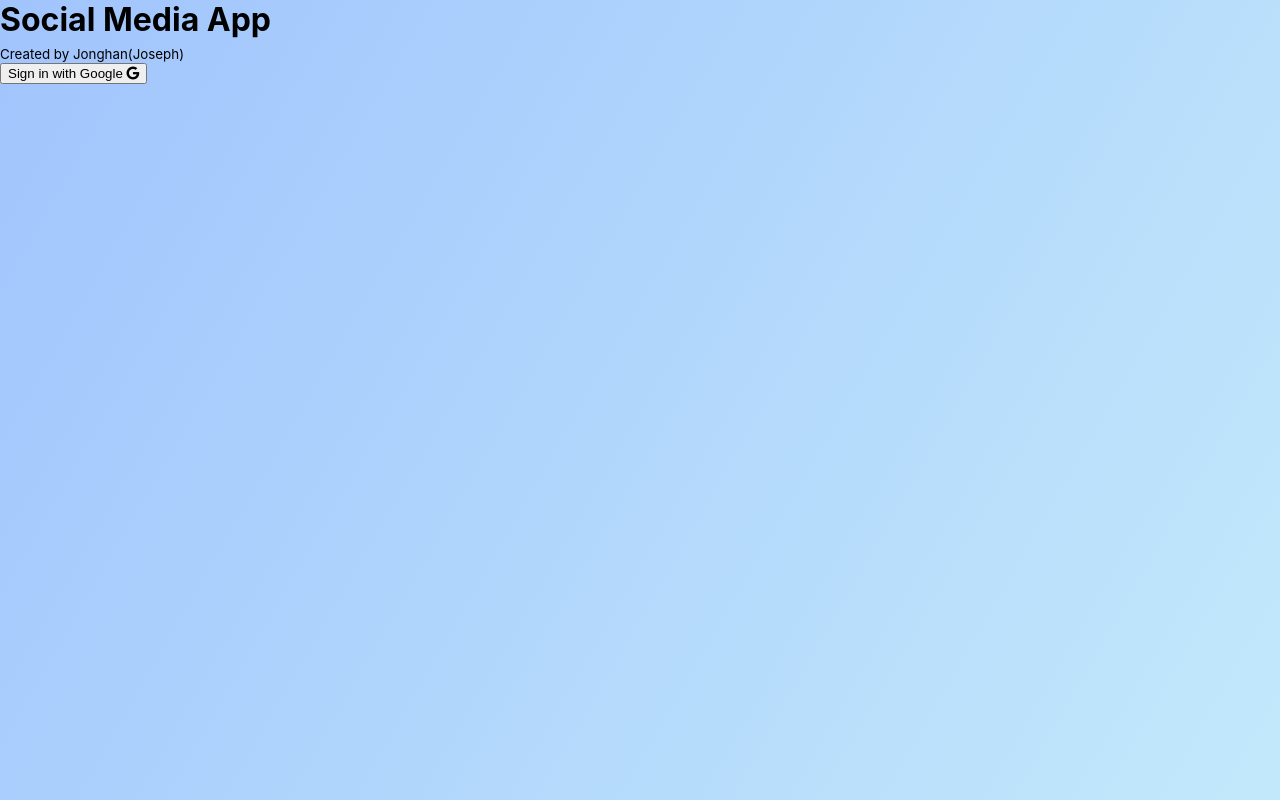
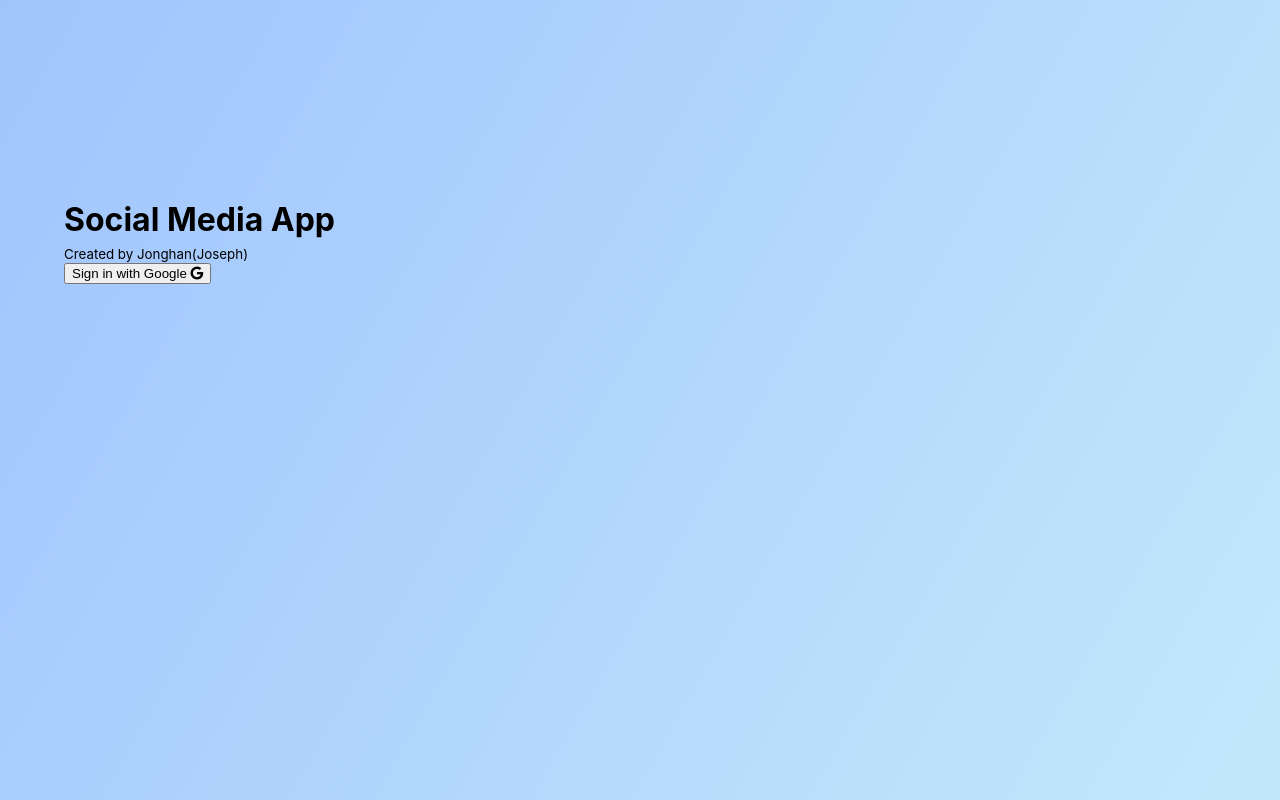
Before and after one commit to Jonghan-park/pern-social-media, a React (Create React App) app in the folder client/: page / in a window 1280 px wide. Built offline with nearby package versions, Linux system fonts and the light colour scheme.

Commit message:
Update client

```diff
--- a/client/src/components/styled/Signup.styled.js
+++ b/client/src/components/styled/Signup.styled.js
@@ -3,6 +3,15 @@
 const Signup = styled.div`
   height: 100vh;
   width: 100%;
+  display: flex;
+  justify-content: center;
+  align-items: center;
+  & > form {
+    background-color: ${({ theme }) => theme.elevation_1};
+    border-radius: 5px;
+    height: 400px;
+    width: 90%;
+  }
 `;
 
 export const SignupButton = styled.button``;
```
